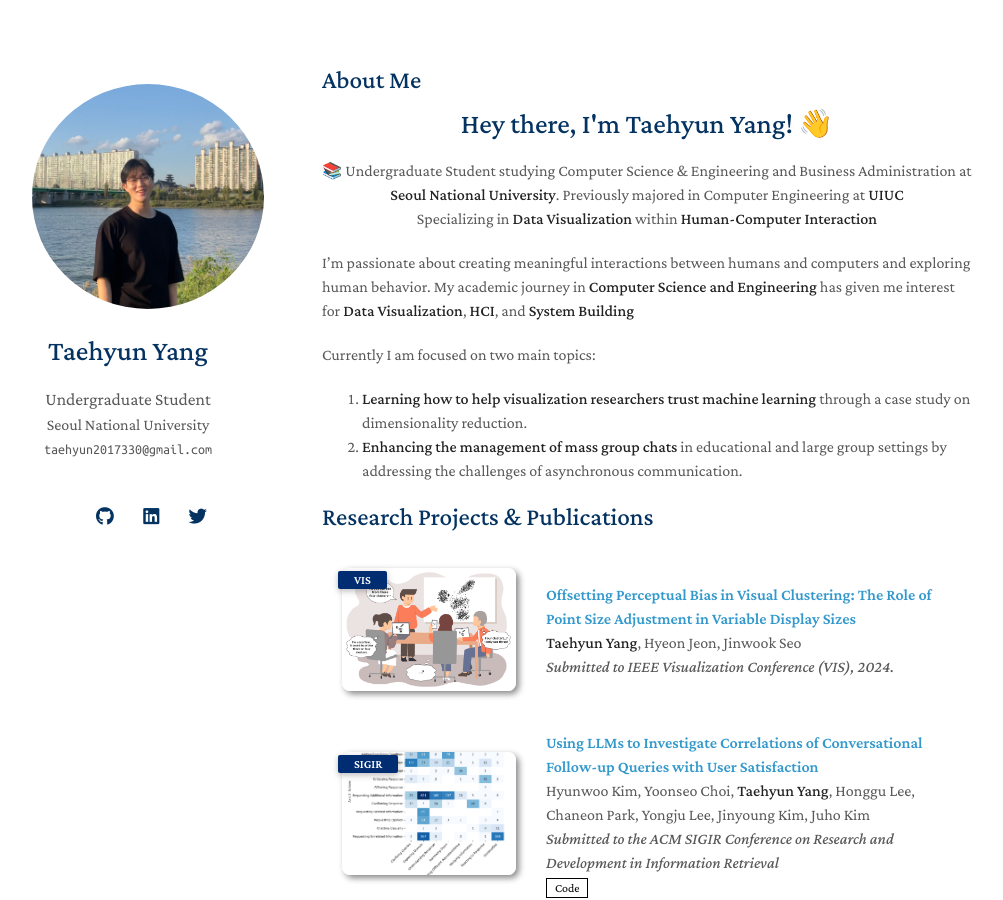
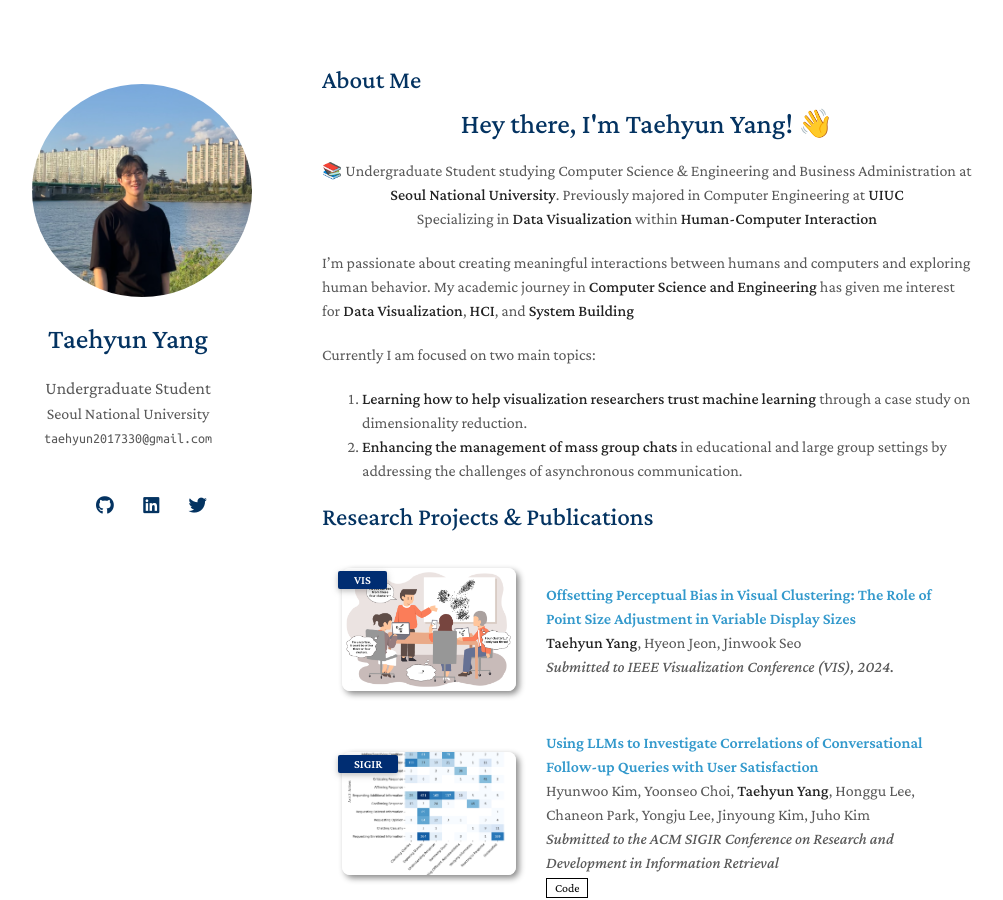
Before and after one commit to taehyun2017330/taehyun2017330.github.io, a Jekyll site: the page built from index.md, in a window 1280 px wide and 900 px high. Shown: the whole window, without its empty margins (148-1151 px from the left). Built offline with Jekyll 4.4.1, drawn with Linux system fonts in a browser that asks for light colours; nearby versions of some CDN libraries; a style sheet for code colours, icons or effects is not loaded; our own code applies the rules of GitHub Pages for plain Markdown files.

Commit message:
Deploy Jekyll site to GitHub Pages

```diff
--- a/_layouts/homepage.html
+++ b/_layouts/homepage.html
@@ -40,7 +40,7 @@
       <header>
 
         {% if site.avatar %}
-        <a class="image avatar"><img src="{{ site.avatar }}" alt="avatar" style="width: 100%; height: auto;"></a>
+        <a class="image avatar"><img src="{{ site.avatar }}" alt="avatar" style="width: 95%; height: auto;"></a>
         {% endif %}
         <h1>{{ site.title }}</h1>
 
--- a/assets/css/publications-no-dark-mode.css
+++ b/assets/css/publications-no-dark-mode.css
@@ -19,7 +19,7 @@
 }
 
 .avatar-img {
-    width: 100%;
+    width: 95%;
     height: auto;
 }
 
```
